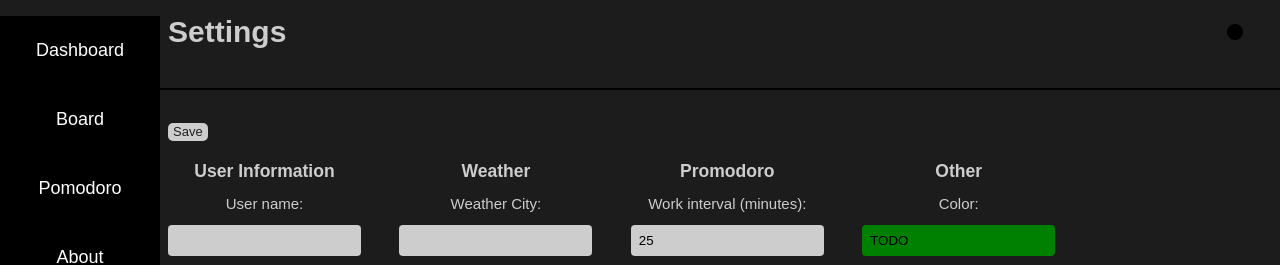
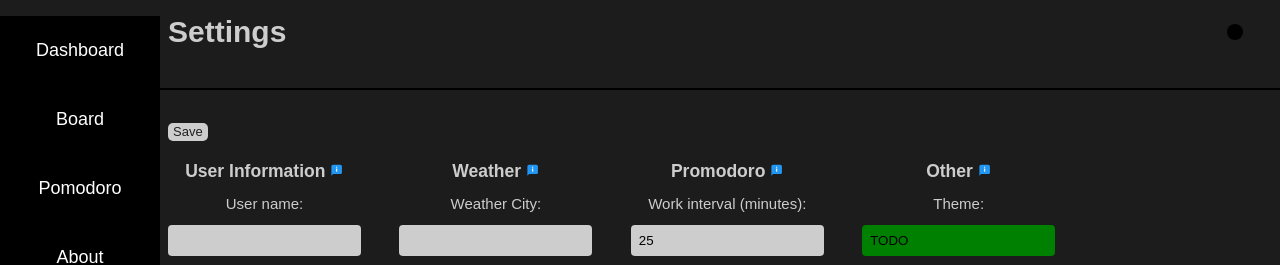
Before and after one commit to VitEfimov/test-manager-redux, a React (Create React App) app: page / in a window 1280 px wide. Both pictures are taken after a click on the button "Settings". Shown: the top 265 px of the page. Built offline with nearby package versions, Linux system fonts and the light colour scheme.

Commit message:
Information Icon

```diff
--- a/src/App.css
+++ b/src/App.css
@@ -665,6 +665,18 @@ button[type='submit']:hover {
   }
 }
 
+@keyframes slideInLeft {
+  from {
+    transform: translateX(-15%);
+    opacity: 0;
+  }
+
+  to {
+    transform: translateX(0);
+    opacity: 1;
+  }
+}
+
 .my-selected:not([disabled]) {
   font-weight: bold;
   border: 2px solid currentColor;
@@ -892,6 +904,78 @@ padding: 5dvh;
   margin: 5px;
 }
 
+
+
+
+
+.info__icon__modal {
+  margin-left: 5px;
+  padding: 5px;
+  display: flex;
+  flex-direction: column;
+  position: absolute;
+  width: 150px;
+  height: fit-content;
+  font-size: 12px;
+  color: black;
+  background-color: var(--dark-font-color-white);
+  border: none;
+  border-radius: 10px;
+  animation: slideInLeft 0.5s ease-in-out forwards;
+padding-bottom: 5px;}
+
+
+
+.info__icon__modal-header {
+  display: flex;
+  justify-content: space-between;
+  align-items: center;
+  padding: 5px;
+}
+
+.info__icon-btn {
+  background: transparent;
+  border: none;
+  margin-left: 5px;
+  cursor: pointer;
+  transition: transform 0.3s ease;
+}
+.info__icon__modal-close{
+background: transparent;
+border: none;
+font-size: 12px;
+cursor: pointer;
+}
+
+
+/* .info__icon__modal{
+  margin-left: 5px;
+  display: flex;
+  flex-direction: column;
+  position: absolute;
+  width: 150px;
+  height: fit-content;
+font-size: 12px;
+background-color: #0056b3;
+border: 1px solid red;
+}
+.info__icon__modal-header{
+  display: flex;
+  justify-content: space-between;
+  align-items: center;
+  padding: 5px;
+}
+.info__icon-btn{
+background: transparent;
+border: none;
+margin-left: 5px;
+cursor: pointer;
+} */
+
+
+.settings__block-header{
+display: flex;
+}
 /* //////////      About     ////////////////// */
 
 
@@ -1027,6 +1111,7 @@ padding: 5dvh;
   }
   .settings__conteiner{
     flex-direction: column;
+    height: auto;
   }
   .settings__block{
         border-bottom: 1px solid black;
--- /dev/null
+++ b/src/components/InfomationIcon.jsx
@@ -0,0 +1,33 @@
+import React, { useState } from 'react'
+import { FcAbout } from "react-icons/fc";
+
+
+const InfomationIcon = ({ field }) => {
+
+    const [infoView, setInfoView] = useState(false);
+    const handleInfoIcon = () => { setInfoView(!infoView) }
+
+
+    return (
+        <div className='info__icon'>
+            {infoView
+                ? (<div className='info__icon__modal'>
+                    <div className='info__icon__modal-header'>
+                        <h3>{field.title}</h3>
+                        <button className='info__icon__modal-close' onClick={handleInfoIcon}>X</button>
+                    </div>
+                    <div className='info__icon__modal-text'>
+                       {field.description}
+                    </div>
+                </div>)
+                :
+                (<button className='info__icon-btn' onClick={handleInfoIcon}>
+                    <FcAbout />
+                </button>)
+            }
+
+        </div>
+    )
+}
+
+export default InfomationIcon
--- a/src/components/Settings.jsx
+++ b/src/components/Settings.jsx
@@ -2,11 +2,11 @@ import React, { useState } from 'react';
 import { useDispatch, useSelector } from 'react-redux';
 import { updateWeatherCity, updateWeatherApi } from '../features/weatherSlice';
 import { setBreakInterval, setIntervalCount, updateTime } from '../features/pomodoroSlice';
-import {updateUserName, updateUserEmail, updateUserPassword} from '../features/userSlice';
-import { FcAbout } from "react-icons/fc";
+import { updateUserName, updateUserEmail, updateUserPassword } from '../features/userSlice';
+import InfomationIcon from './InfomationIcon';
 
 
-const Settings = ({setCurrentPage}) => {
+const Settings = ({ setCurrentPage }) => {
   const dispatch = useDispatch();
   const weather = useSelector((state) => state.weatherReducer.weather);
   const pomodoro = useSelector(state => state.pomodoroReducer.pomodoro);
@@ -14,7 +14,7 @@ const Settings = ({setCurrentPage}) => {
 
   const weatherCity = weather[0].city;
   const weatherApi = weather[0].apiKey;
-  const time = pomodoro[0].time/60;
+  const time = pomodoro[0].time / 60;
   const breakInterval = pomodoro[0].breakInterval;
   const intervalCount = pomodoro[0].intervalCount;
 
@@ -59,7 +59,7 @@ const Settings = ({setCurrentPage}) => {
   const handleSave = () => {
     dispatch(updateWeatherCity(newCity));
     dispatch(updateWeatherApi(newApiKey))
-    dispatch(updateTime(newWorkInterval*60))
+    dispatch(updateTime(newWorkInterval * 60))
     dispatch(setBreakInterval(newBreakInterval))
     dispatch(setIntervalCount(newIntervalCount))
     dispatch(updateUserName(userName))
@@ -68,13 +68,27 @@ const Settings = ({setCurrentPage}) => {
     setCurrentPage('Board');
   };
 
+  const fields = [
+    { title: 'User information', description: 'Add user name, password and email address' },
+    { title: 'Weather', description: 'Add city and API key for weather data, ex: you can use freeAPI: api.openweathermap.org' },
+    { title: 'Promodoro', description: 'Customize pomodoro timer intervals' },
+    { title: 'Other', description: 'You can change theme color' }
+  ];
+
+
   return (
     <section className='section'>
       <button className='settings__save-btn' onClick={handleSave}>Save</button>
 
       <div className='settings__conteiner'>
-      <div className='settings__block'>
-          <h3>User Information</h3>
+        <div className='settings__block'>
+          <h3 className='settings__block-header'>User Information
+            <i>
+              <InfomationIcon
+               field={fields[0]}
+                />
+            </i>
+          </h3>
           <div className='settings__item'>
             <label className='settings__item-label'>User name:</label>
             <input type="text" value={userName} onChange={handleUserNameChange} />
@@ -89,7 +103,12 @@ const Settings = ({setCurrentPage}) => {
           </div>
         </div>
         <div className='settings__block'>
-          <h3>Weather</h3>
+          <h3 className='settings__block-header'>
+            Weather
+            <i>
+              <InfomationIcon field={fields[1]} />
+            </i>
+          </h3>
           <div className='settings__item'>
             <label className='settings__item-label'>Weather City:</label>
             <input type="text" value={newCity} onChange={handleCityChange} />
@@ -100,7 +119,12 @@ const Settings = ({setCurrentPage}) => {
           </div>
         </div>
         <div className='settings__block'>
-          <h3>Promodoro</h3>
+          <h3 className='settings__block-header'>
+            Promodoro
+            <i>
+              <InfomationIcon field={fields[2]} />
+            </i>
+          </h3>
           <div className='settings__item'>
             <label className='settings__item-label'>Work interval (minutes):</label>
             <input type="number" value={newWorkInterval} onChange={handleSetWorkInterval} />
@@ -116,10 +140,15 @@ const Settings = ({setCurrentPage}) => {
 
         </div>
         <div className='settings__block' >
-          <h3>Other</h3>
+          <h3 className='settings__block-header'>
+            Other
+            <i>
+              <InfomationIcon field={fields[3]} />
+            </i>
+          </h3>
           <div className='settings__item' >
-            <label className='settings__item-label' disabled>Color:</label>
-            <input type="text" style={{backgroundColor: 'green', userSelect:'none'}} value="TODO"
+            <label className='settings__item-label' disabled>Theme:</label>
+            <input type="text" style={{ backgroundColor: 'green', userSelect: 'none' }} value="TODO"
             />
           </div>
         </div>
@@ -130,3 +159,77 @@ const Settings = ({setCurrentPage}) => {
 };
 
 export default Settings
+
+
+{/* <div className='settings__conteiner'>
+<div className='settings__block'>
+  <h3 className='settings__block-header'>User Information
+    <i>
+      <InfomationIcon field={field.userinformation} />
+    </i>
+  </h3>
+  <div className='settings__item'>
+    <label className='settings__item-label'>User name:</label>
+    <input type="text" value={userName} onChange={handleUserNameChange} />
+  </div>
+  <div className='settings__item'>
+    <label className='settings__item-label' placeholder={newApiKey}>eMail:</label>
+    <input type="email" value={email} onChange={handleUserEmailChange} />
+  </div>
+  <div className='settings__item'>
+    <label className='settings__item-label' placeholder={newApiKey}>Password:</label>
+    <input type="password" value={password} onChange={handleUserPasswordChange} />
+  </div>
+</div>
+<div className='settings__block'>
+  <h3 className='settings__block-header'>
+    Weather
+    <i>
+      <InfomationIcon field={'Weather'} />
+    </i>
+  </h3>
+  <div className='settings__item'>
+    <label className='settings__item-label'>Weather City:</label>
+    <input type="text" value={newCity} onChange={handleCityChange} />
+  </div>
+  <div className='settings__item'>
+    <label className='settings__item-label' placeholder={newApiKey}>Weather Api:</label>
+    <input type="text" value={newApiKey} onChange={handleCityApi} />
+  </div>
+</div>
+<div className='settings__block'>
+  <h3 className='settings__block-header'>
+    Promodoro
+    <i>
+      <InfomationIcon field={'Promodoro'} />
+    </i>
+  </h3>
+  <div className='settings__item'>
+    <label className='settings__item-label'>Work interval (minutes):</label>
+    <input type="number" value={newWorkInterval} onChange={handleSetWorkInterval} />
+  </div>
+  <div className='settings__item'>
+    <label className='settings__item-label'>Break interval (minutes):</label>
+    <input type="number" value={newBreakInterval} onChange={handleSetBreakInterval} />
+  </div>
+  <div className='settings__item'>
+    <label className='settings__item-label'>Interval count:</label>
+    <input type="number" value={newIntervalCount} onChange={handleSetIntervalCount} />
+  </div>
+
+</div>
+<div className='settings__block' >
+  <h3 className='settings__block-header'>
+    Other
+    <i>
+      <InfomationIcon field={'Other'} />
+    </i>
+  </h3>
+  <div className='settings__item' >
+    <label className='settings__item-label' disabled>Theme:</label>
+    <input type="text" style={{ backgroundColor: 'green', userSelect: 'none' }} value="TODO"
+    />
+  </div>
+</div>
+
+</div> */}
```
Also changed, not shown: src/components/InfoIcon.jsx (deleted, +0 -11 lines).
